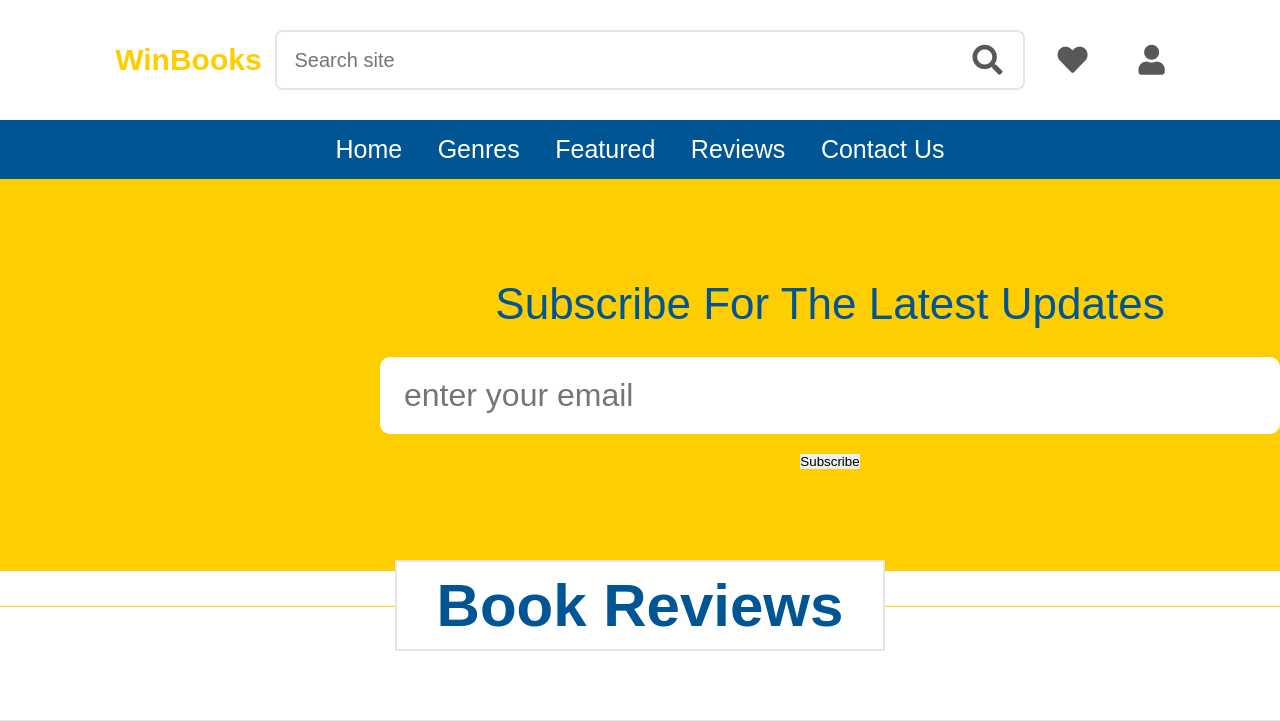
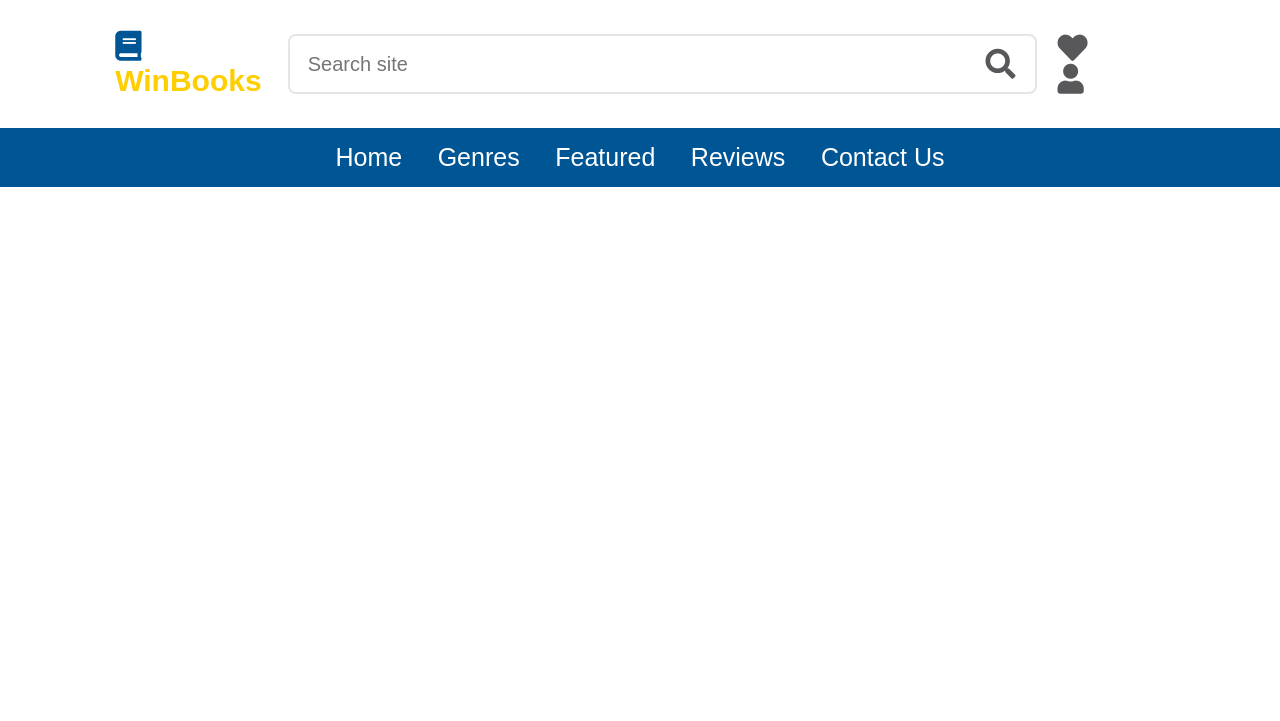
Before and after one commit to skanw/HTML-Project, a PHP site: page / in a window 1280 px wide. Shown: the top 721 px of the page. After the commit the page ends 187 px from the top, so only its background shows below. Run offline with PHP 8.4, Linux system fonts and the light colour scheme.

Commit message:
updated css

```diff
--- a/src/index.html
+++ b/src/index.html
@@ -23,7 +23,7 @@
   <!-- Header -->
   <header class="header">
     <div class="main-heading"> <!-- header1 -->
-      <a href="#" class="main-logo"> <i class="fa-solid fa-book-bookmark"></i>WinBooks</a>
+      <a href="#" class="main-logo"> <i class="fas fa-book"></i>WinBooks</a>
 
       <form action="" class="search-form">
         <input type="search" name="" placeholder="Search site" id="search-bar">
@@ -68,13 +68,75 @@
 
   <!-- Log in form -->
 
-  <script src="script.js"></script>
+  <!-- <div class="login-form">
 
+    <form action="">
+        <h3>sign in</h3>
+        <span>username</span>
+        <input type="email" name ="" class="box" placeholder="enter email"id="">
+        <span>password</span>
+        <input type="password" name ="" class="box" placeholder="enter password"id="">
+        <div class="checkbox">
+            <input type="checkbox" name="" id="remember-me">
+            <label for="remember-me">remember me</label>
+        </div>
+        <input type="submit" value="sign in" class ="btn">
+        <p>forgot password ?<a href="#">click here</a></p>
+        <p>don't have an account ?<a href="#">create one</a></p>
+
+    </form>
+
+</div> -->
+
+
+
+  <!-- icon section start -->
+
+<!-- <section class="icon-bin">
+  <div class="icon">
+  <i class="fas fa-paper-plane"></i>
+  <div class="content">
+  <h3>free shipping</h3>
+  <p>order over $100</p>
+  </div>
+  </div>
+
+
+
+  <div class="icon">
+  <i class="fas fa-lock"></i>
+  <div class="content">
+  <h3>secure payment</h3>
+  <p>100 secure payment</p>
+  </div>
+  </div>
+
+
+
+  <div class="icon">
+  <i class="fas fa-redo-alt"></i>
+  <div class="content">
+  <h3>easy returns</h3>
+  <p>10 days return</p>
+  </div>
+  </div>
+
+
+
+  <div class="icon">
+  <i class="fas fa-headset"></i>
+  <div class="content">
+  <h3>24/7 support</h3>
+  <p>call us anytime</p>
+  </div>
+  </div>
+  </section> -->
+  <!-- icon section ends -->
 
 
 
  <!-- newsletter section -->
-<section class = "newsletter">
+<!-- <section class = "newsletter">
 
 	<form action = "">
 		<h3> subscribe for the latest updates</h3>
@@ -82,14 +144,14 @@
 		<input type = "submit" value = "subscribe" class = "btn">
 	</form>
 
-</section>
+</section> -->
 
 <!-- newsletter section ends -->
 
 
 
   <!-- review section start-->
-    <section class="reviews" id="reviews">
+    <!-- <section class="reviews" id="reviews">
         <h1 class="heading"> <span>Book Reviews</span></h1>
         <div
         class="swiper reviews-slider">
@@ -172,13 +234,13 @@
             </div>
         </div>
 
-    </section>
+    </section> -->
 
     <!-- review section end-->
 
 
 
-
+    <script src="script.js"></script>
 
 </body>
 </html>
--- a/src/style.css
+++ b/src/style.css
@@ -159,113 +159,230 @@
 }
 
 /* heading formating */
-.heading{
+.heading {
   text-align: center;
   margin-bottom: 2rem;
   position: relative;
 }
 
-.heading::before{
-    content: '';
+.heading::before {
+  content: "";
   position: absolute;
-    top:50%; left:0;
+  top: 50%;
+  left: 0;
   transform: translateY(-50%);
   width: 100%;
-    height:.01rem;
-    background:#FFCE00;
+  height: 0.01rem;
+  background: #ffce00;
   z-index: -1;
 }
 
-.heading span{
+.heading span {
   font-size: 3rem;
-    padding:.5rem 2rem;
-    color:#005595;
+  padding: 0.5rem 2rem;
+  color: #005595;
   background: white;
-    border:var(--border);
+  border: var(--border);
 }
 
+/*login form class*/
+.login-form {
+  display: flex;
+  align-items: center;
+  justify-content: center;
+  background: rgba(255, 255, 255, 9);
+  position: fixed;
+  top: 0;
+  left: 0;
+  z-index: 10000;
+  height: 100%;
+  width: 100%;
+}
+/*login form action class*/
+.login-form form {
+  background: #fff;
+  border: var(--border);
+  width: 40rem;
+  padding: 2rem;
+  box-shadow: var(--box-shadow);
+  border-radius: 0.5rem;
+  margin: 2rem;
+}
+/*login form header 3*/
+.login-form form h3 {
+  font-size: 2.5rem;
+  text-transform: uppercase;
+  color: var(--black);
+  text-align: center;
+}
+/*login form span*/
+.login-form form span {
+  display: block;
+  font-size: 1.5rem;
+  padding: 1rem;
+}
+/*login form .box class*/
+.login-form form .box {
+  width: 100%;
+  margin: 0.7rem 0;
+  font-size: 1.6rem;
+  border: var(--border);
+  border-radius: 0.5rem;
+  padding: 1rem 1.2rem;
+  color: var(--black);
+  text-transform: none;
+}
+/*login form .checkbox class*/
+.login-form form .checkbox {
+  display: flex;
+  align-items: center;
+  gap: 0.5rem;
+  padding: 1rem 0;
+}
+/*login form .checkbox label class*/
+.login-form form .checkbox label {
+  font-size: 1.5rem;
+  color: var(--light-color);
+  cursor: pointer;
+}
+/*button class*/
+.login-form form .checkbox .btn {
+  text-align: center;
+  width: 100%;
+  margin: 1.5rem 0;
+}
+/*paragaph class*/
+.login-form form p {
+  padding-top: 0.8rem;
+  color: var(--light-color);
+  font-size: 1.5rem;
+}
+/*href class */
+.login-form form p a {
+  color: var(--blue);
+  text-decoration: underline;
+}
+/*sign in button class*/
+.btn {
+  margin-top: 1rem;
+  display: inline-block;
+  padding: 0.9rem 3rem;
+  border-radius: 0.5rem;
+  color: #fff;
+  background: var(--blue);
+  font-size: 1.7rem;
+  cursor: pointer;
+  font-weight: 500;
+}
+.btn:hover {
+  background: var(--dark-color);
+}
+
+/* icons section */
+
+.icon-bin {
+  display: grid;
+  grid-template-columns: repeat(auto-fit, minmax(25rem, 1fr));
+  gap: 1.5rem;
+}
+
+.icon-bin .icon {
+  display: flex;
+  align-items: center;
+  gap: 1.5rem;
+  padding: 2rem 0;
+}
+
+.icon-bin .icon i {
+  font-size: 3.5rem;
+  color: #005595;
+}
+
+.icon-bin .icon h3 {
+  font-size: 2.2rem;
+  color: #58585b;
+  padding-bottom: 0.5rem;
+}
+
+.icon-bin .icon p {
+  font-size: 1.4rem;
+  color: #58585b;
+}
 
 /*Newsletter section*/
-.newsletter{
-	background: #FFCE00;
+.newsletter {
+  background: #ffce00;
   background-size: cover;
   background-position: center;
   background-attachment: fixed;
 }
 
-.newsletter form{
+.newsletter form {
   max-width: 45rem;
   margin-left: auto;
   text-align: center;
   padding: 5rem 0;
 }
 
-.newsletter form h3{
+.newsletter form h3 {
   font-size: 2.2rem;
   color: #005595;
-	padding-bottom: .7rem;
+  padding-bottom: 0.7rem;
   font-weight: normal;
 }
 
-.newsletter form .box{
+.newsletter form .box {
   width: 100%;
-	margin: .7rem 0;
+  margin: 0.7rem 0;
   padding: 1rem 1.2rem;
   font-size: 1.6rem;
   color: var(--black);
-	border-radius: .5rem;
+  border-radius: 0.5rem;
   text-transform: none;
-
 }
-
 
 /* more info will be added to the newsletter section once the home
  section is updated */
 
-
-
-
-
 /* review section */
-.reviews .reviews-slider .box{
-    width:30rem;
-    border:var(--border);
-    padding:2rem;
+.reviews .reviews-slider .box {
+  width: 30rem;
+  border: var(--border);
+  padding: 2rem;
   text-align: center;
-    margin:2rem 0;
+  margin: 2rem 0;
 }
 
-.reviews .reviews-slider .box:hover{
-    border:var(--border-hover);
+.reviews .reviews-slider .box:hover {
+  border: var(--border-hover);
   border-style: solid;
-    border-color:#FFCE00;
-
+  border-color: #ffce00;
 }
 
-.reviews .reviews-slider .box img{
-    height:10rem;
-    width:10rem;
+.reviews .reviews-slider .box img {
+  height: 10rem;
+  width: 10rem;
   object-fit: cover;
 }
 
-.reviews .reviews-slider .box h3{
+.reviews .reviews-slider .box h3 {
   color: #005595;
   font-size: 26px;
-    padding:2px;
+  padding: 2px;
 }
 
-.reviews .reviews-slider .box p{
-    color:#58585B;
+.reviews .reviews-slider .box p {
+  color: #58585b;
   font-size: 16px;
   padding: 4px;
   line-height: 2;
 }
 
-.reviews .reviews-slider .box .stars{
+.reviews .reviews-slider .box .stars {
   padding-top: 2px;
 }
 
-.reviews .reviews-slider .box .stars i{
+.reviews .reviews-slider .box .stars i {
   font-size: 12px;
-    color: #58585B;
+  color: #58585b;
 }
```
Lines whose indentation alone changed are shown as unchanged.
